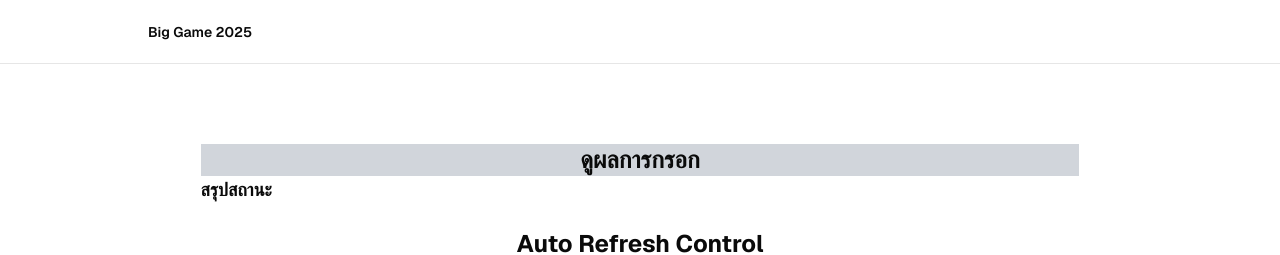
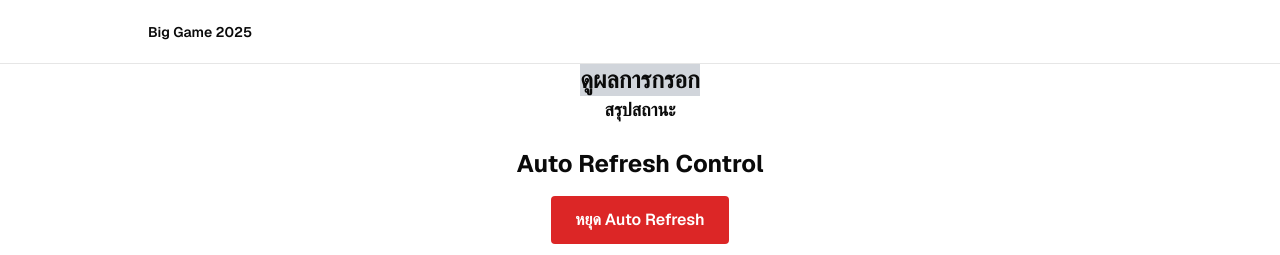
Before and after one commit to SUiD07/freshycamp-biggame, a Next.js app: page /result in a window 1280 px wide. Shown: the top 255 px of the page. Built offline with nearby package versions, Linux system fonts and the light colour scheme; no server answers; the database is empty.

Commit message:
fix: set map same porp in every screen

```diff
--- a/app/admin/page.tsx
+++ b/app/admin/page.tsx
@@ -12,6 +12,8 @@ import { Link2Icon } from "lucide-react";
 
 export default function Nan() {
   return (
+    <main className="min-h-screen flex flex-col items-center">
+      <div className="flex-1 w-full flex flex-col gap-20 items-center">
         <div>
           <CreateSnapshotMoveButton />
           <UpdateNodesFromSnapshotButton />
@@ -24,7 +26,7 @@ export default function Nan() {
             // frameborder="0"
             // style="border:1px solid #ccc;"
           ></iframe>
-      <Link2Icon/>
+          <Link2Icon />
           <Link
             href="https://keepthescore.com/board/snhqhpqlmvtgp/"
             target="_blank"
@@ -34,12 +36,14 @@ export default function Nan() {
             เปิดสกอร์บอร์ด
           </Link>
           https://keepthescore.com/embed/snhqhpqlmvtgp/
-      <Link  href="https://keepthescore.com/login/?next=/">login</Link>
+          <Link href="https://keepthescore.com/login/?next=/">login</Link>
           <div>sirada.uth@docchula.com</div>
           <div>1234567890</div>
           {/* <AdminPhaseSelector/> */}
           {/* <AdminPhaseLogger/> */}
           {/* <SnapshotTable/> */}
         </div>
+      </div>
+    </main>
   );
 }
--- a/app/layout.tsx
+++ b/app/layout.tsx
@@ -37,8 +37,8 @@ export default function RootLayout({
           enableSystem
           disableTransitionOnChange
         >
-          <main className="min-h-screen flex flex-col items-center">
-            <div className="flex-1 w-full flex flex-col gap-20 items-center">
+          {/* <main className="min-h-screen flex flex-col items-center">
+            <div className="flex-1 w-full flex flex-col gap-20 items-center"> */}
               <nav className="w-full flex justify-center border-b border-b-foreground/10 h-16">
                 <div className="w-full max-w-5xl flex justify-between items-center p-3 px-5 text-sm">
                   <div className="flex gap-5 items-center font-semibold">
@@ -69,8 +69,8 @@ export default function RootLayout({
                 </p>
                 <ThemeSwitcher />
               </footer>
-            </div>
-          </main>
+            {/* </div>
+          </main> */}
         </ThemeProvider>
       </body>
     </html>
--- a/app/map/page.tsx
+++ b/app/map/page.tsx
@@ -181,7 +181,7 @@ export default function Map() {
         <div className="relative w-full mb-10">
           <div className="w-full text-center">
             <img
-              src="/maptemp.jpg"
+              src="/map.jpg"
               alt="map"
               className="inline-block w-[90%] h-auto"
             />
--- a/app/page.tsx
+++ b/app/page.tsx
@@ -9,6 +9,8 @@ export default async function Home() {
   return (
     <>
       {/* <Hero /> */}
+      <header className="min-h-screen flex flex-col items-center">
+        <div className="flex-1 w-full flex flex-col gap-20 items-center">
           <main className="flex-1 flex flex-col gap-6 px-4">
             <div>
               <NextLink href="/map">
@@ -113,6 +115,8 @@ export default async function Home() {
             {/* <h2 className="font-medium text-xl mb-4">Next steps</h2> */}
             {/* {hasEnvVars ? <SignUpUserSteps /> : <ConnectSupabaseSteps />} */}
           </main>
+        </div>
+      </header>
     </>
   );
 }
--- a/app/result/page.tsx
+++ b/app/result/page.tsx
@@ -57,15 +57,20 @@ export default function Admin() {
   };
 
   return (
-    <>
-      <div className="font-bold text-2xl text-center bg-gray-300">ดูผลการกรอก</div>
+    <main className="flex flex-col items-center">
+      <div className="flex-1 w-full flex flex-col items-center">
+          <div className="font-bold text-2xl text-center bg-gray-300">
+            ดูผลการกรอก
+          </div>
           <h2 className="text-lg font-semibold">สรุปสถานะ</h2>
           <div className="p-6 text-center">
             <h1 className="text-2xl font-bold mb-4">Auto Refresh Control</h1>
             <button
               onClick={toggleAutoRefresh}
               className={`px-6 py-3 rounded text-white font-semibold ${
-            autoRefresh ? "bg-red-600 hover:bg-red-700" : "bg-green-600 hover:bg-green-700"
+                autoRefresh
+                  ? "bg-red-600 hover:bg-red-700"
+                  : "bg-green-600 hover:bg-green-700"
               }`}
             >
               {autoRefresh ? "หยุด Auto Refresh" : "เริ่ม Auto Refresh"}
@@ -77,6 +82,7 @@ export default function Admin() {
           <RoundResult />
           <PurchaseSummary />
           <ClaimTowerPage />
-    </>
+      </div>
+    </main>
   );
 }
```
Also changed, not shown: public/map.jpg (added). Lines whose indentation alone changed are shown as unchanged.
